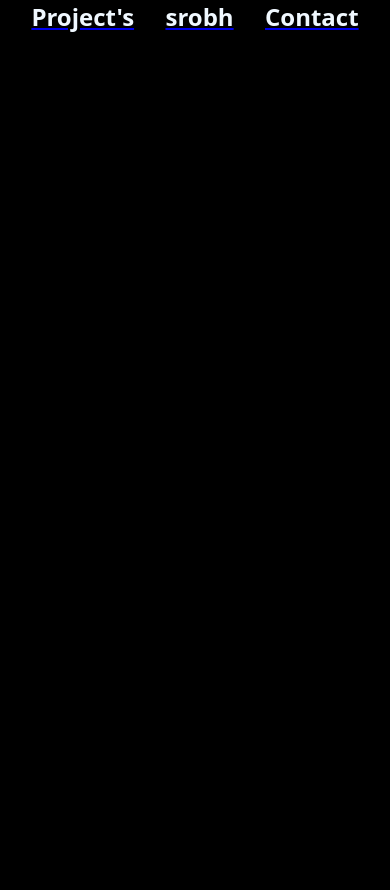
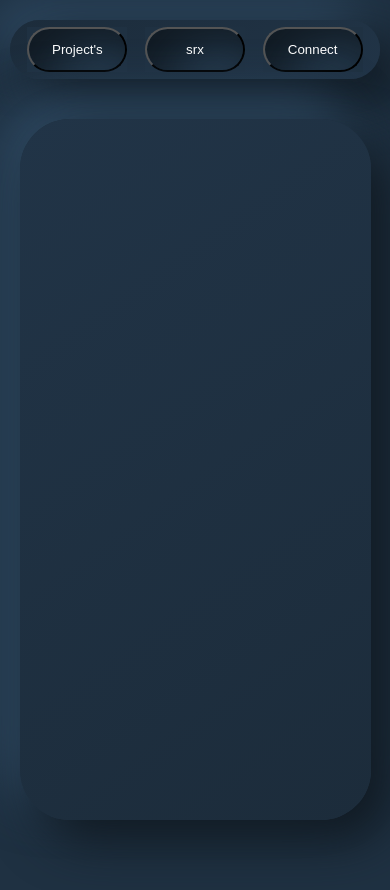
Before and after one commit to srobhxd/srx, a plain HTML site: page index.html in a window 390 px wide. Before the commit the page ends 844 px from the top, so only its background shows below. Drawn offline with Linux system fonts and the light colour scheme.

Commit message:
srx-commit-II

```diff
--- a/index.html
+++ b/index.html
@@ -7,18 +7,16 @@
     <link rel="stylesheet" href="style.css" />
   </head>
   <body>
-    <nav class="nav">
-      <div>
-        <a href="./projects.html"><h1>Project's</h1></a>
-      </div>
-      <div>
-        <a href="./index.html"><h1>srobh</h1></a>
-      </div>
-      <div>
-        <a href="./contact.html"><h1>Contact</h1></a>
+    <nav id="nav">
+      <div id="nav-bar">
+        <a href="./projects.html"><button id="nav-button">Project's</button></a>
+        <a href="./index.html"><button id="nav-button">srx</button></a>
+        <a href="./contact.html"> <button id="nav-button">Connect</button></a>
       </div>
     </nav>
-    <main></main>
+    <main id="main">
+      <div id="home-container"></div>
+    </main>
     <footer></footer>
   </body>
 </html>
--- a/style.css
+++ b/style.css
@@ -2,20 +2,74 @@
   margin: 0;
   padding: 0;
   box-sizing: border-box;
-  background-color: black;
-  font-family: "Open Sans", sans-serif;
+  background-color: #1f3142;
 }
 html,
-body,
-main {
+body {
   margin: 0;
   padding: 0;
+  overflow: hidden;
 }
-h1 {
-  color: aliceblue;
+
+@media (max-width: 767px) {
+  /* #srobh {
+    text-align: center;
+    color: aqua;
+    -webkit-text-stroke: 3px #000;
+  } */
+  #nav {
+    display: flex;
+    justify-content: center;
+  }
+  #nav-bar {
+    /* border: 4px dashed black; */
+    display: flex;
+    justify-content: space-evenly;
+    align-items: center;
+    height: 7vh;
+    width: 95vw;
+    margin-top: 20px;
+    border-radius: 50px;
+    background: linear-gradient(145deg, #1c2c3b, #213447);
+    box-shadow: 20px 20px 50px #101921, -20px -20px 50px #2f4a63;
+  }
+  #nav-button {
+    /* border: 3px dashed; */
+    color: white;
+    text-align: center;
+    text-decoration: none;
+    display: inline-block;
+    height: 45px;
+    width: 100px;
+    border-radius: 50px;
+    background: #1f3142;
+    box-shadow: inset 20px 20px 50px #101921, inset -20px -20px 50px #2f4a63;
+  }
+  #main {
+    display: flex;
+    justify-content: center;
+  }
+
+  #home-container,
+  #projects-container {
+    margin-top: 40px;
+    height: 83vh;
+    width: 90vw;
+    margin-bottom: 20vh;
+    border-radius: 50px;
+    background: linear-gradient(145deg, #213447, #1c2c3b);
+    box-shadow: 20px 20px 50px #101921, -20px -20px 50px #2f4a63;
+  }
 }
-.nav {
-  display: flex;
-  justify-content: space-evenly;
-  height: 40px;
+
+@media (min-width: 768px) {
+  #background-div {
+    height: 100vh;
+    width: 100vw;
+    overflow: hidden;
+  }
+  #vedio {
+    width: 100%;
+    object-fit: contain;
+  }
 }
```
Also changed, not shown: contact.html (+6 -3 lines), projects.html (+11 -8 lines).
